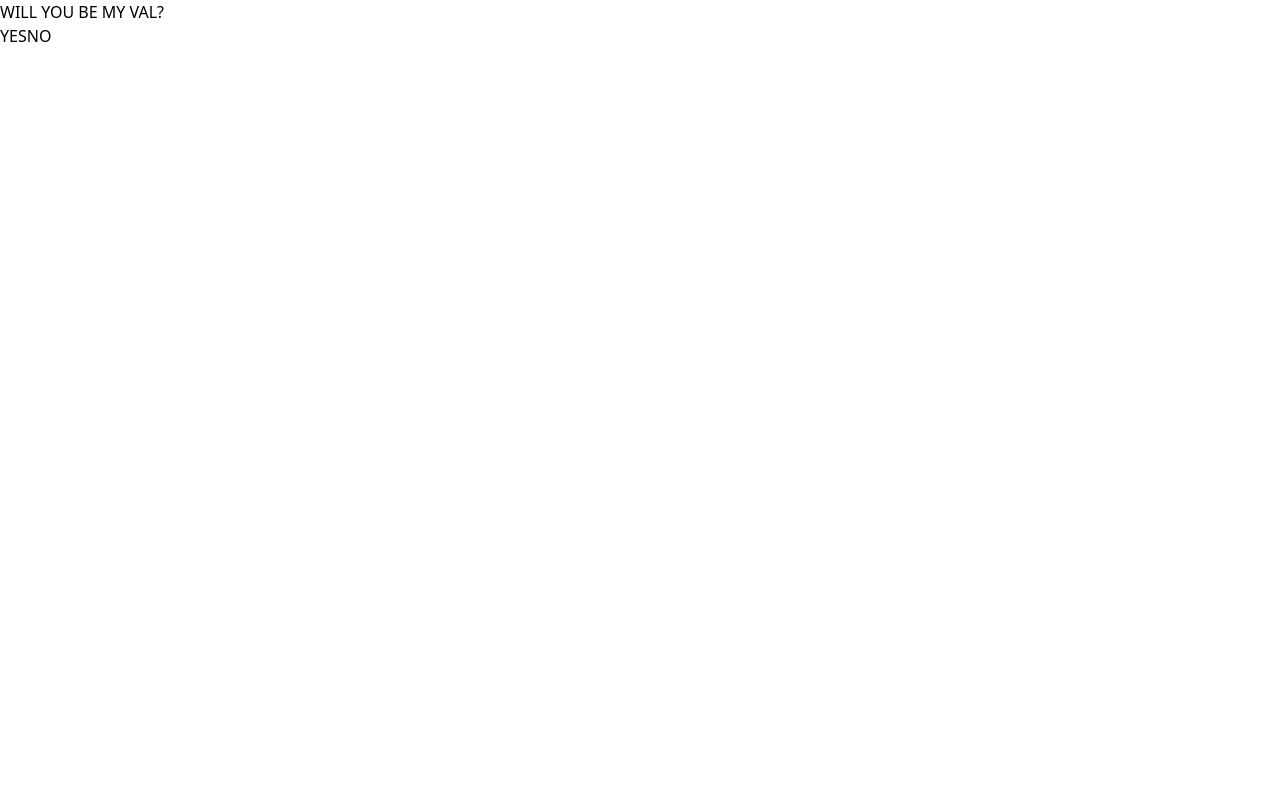
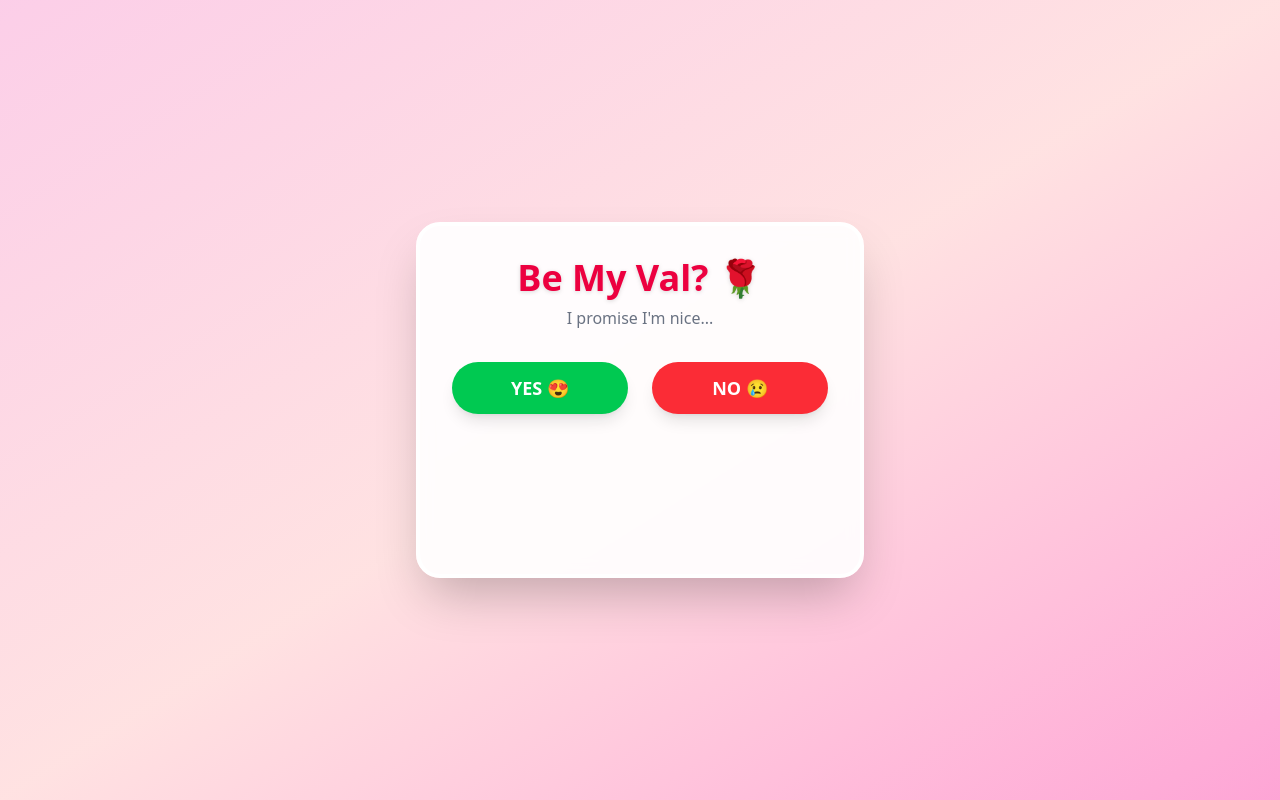
Before and after one commit to Em-myy/val-project, a React app in the folder frontend/: page / in a window 1280 px wide. Built offline with nearby package versions, Linux system fonts and the light colour scheme; the HTML template or start-up script is replaced by a standard one.

Commit message:
done with styling

```diff
--- a/frontend/src/App.tsx
+++ b/frontend/src/App.tsx
@@ -1,15 +1,27 @@
 import { useState } from "react";
 import "./App.css";
 
-function App() {
 const TextArray: string[] = [
   "Please na 🥺",
   "Why you doing this? 😭",
   "Oya i am sorry 💔",
   "I beg you in the name of God 🙏",
   "I will break your head oo 😡",
-    "Don't be heartless 🩸",
-    "Just say yes already! 💍",
+  "My chest is paining me 🏥",
+  "Don't let the devil use you 👿",
+  "Is it because I don't have Benz? 🚗",
+  "I will report you to your mummy! 📞",
+  "God is watching you oo 👀",
+  "Even if it is pity, just pity me 😞",
+  "I have already bought the gift... 🎁",
+  "Are you seeing someone else? 🤨",
+  "Just say Yes let everybody rest 😴",
+  "You are breaking a innocent heart 🩸",
+  "I will cry blood oo 🩸",
+  "Okay, take my ATM card then 💳",
+  "Last chance or I faint now 😵",
+  "Why are you so wicked? 😈",
+  "Fine face, wicked heart 💔",
 ];
 
 const TextColors: string[] = [
@@ -19,10 +31,6 @@ function App() {
   "text-rose-600",
   "text-orange-600",
 ];
-
-  const [msg, setMsg] = useState<string>("");
-  const [list, setList] = useState<string[]>([]);
-  const [currentIndex, setCurrentIndex] = useState<number>(0);
 
 const createShuffle = (array: string[]) => {
   const newDeck = [...array];
@@ -35,9 +43,19 @@ function App() {
   return newDeck;
 };
 
+function App() {
+  const [msg, setMsg] = useState<string>("");
+  const [msgColor, setMsgColor] = useState<string>("text-gray-700");
+  const [list, setList] = useState<string[]>(() => createShuffle(TextArray));
+  const [currentIndex, setCurrentIndex] = useState<number>(0);
+
   const handleRejection = () => {
     const item = list[currentIndex];
     setMsg(item);
+
+    const randomColor =
+      TextColors[Math.floor(Math.random() * TextColors.length)];
+    setMsgColor(randomColor);
 
     const nextIndex = currentIndex + 1;
 
@@ -51,16 +69,44 @@ function App() {
 
   return (
     <>
-      <div>
-        <form>
-          <h1>WILL YOU BE MY VAL?</h1>
-          <button type="submit">YES</button>
-          <button type="button" onClick={handleRejection}>
-            NO
+      <div className="min-h-screen w-full flex items-center justify-center bg-linear-to-br from-pink-200 via-red-100 to-pink-300 p-4">
+        <div className="bg-white/90 backdrop-blur-sm p-8 rounded-3xl shadow-2xl max-w-md w-full text-center border-4 border-white transform transition-all hover:scale-[1.01]">
+          <form className="flex flex-col items-center">
+            <div className="mb-8">
+              <h1 className="text-4xl font-extrabold text-rose-600 drop-shadow-sm mb-2">
+                Be My Val? 🌹
+              </h1>
+              <p className="text-gray-500 font-medium">I promise I'm nice...</p>
+            </div>
+
+            <div className="flex gap-6 w-full justify-center mb-8">
+              <button
+                type="submit"
+                className="px-8 py-3 bg-green-500 hover:bg-green-600 text-white font-bold rounded-full text-lg shadow-lg transform transition hover:-translate-y-1 active:scale-95 flex-1 cursor-pointer"
+              >
+                YES 😍
               </button>
+
+              <button
+                type="button"
+                onClick={handleRejection}
+                className="px-8 py-3 bg-red-500 hover:bg-red-600 text-white font-bold rounded-full text-lg shadow-lg transform transition hover:-translate-y-1 active:scale-95 flex-1 cursor-pointer"
+              >
+                NO 😢
+              </button>
+            </div>
           </form>
-        <div>
-          <h1>{msg}</h1>
+
+          <div className="h-24 flex items-center justify-center">
+            {msg && (
+              <h1
+                key={msg}
+                className={`text-2xl font-black ${msgColor} animate-bounce transition-all duration-300`}
+              >
+                {msg}
+              </h1>
+            )}
+          </div>
         </div>
       </div>
     </>
```
Also changed, not shown: 2 other files (tests, documents, lock files or other folders). Lines whose indentation alone changed are shown as unchanged.
